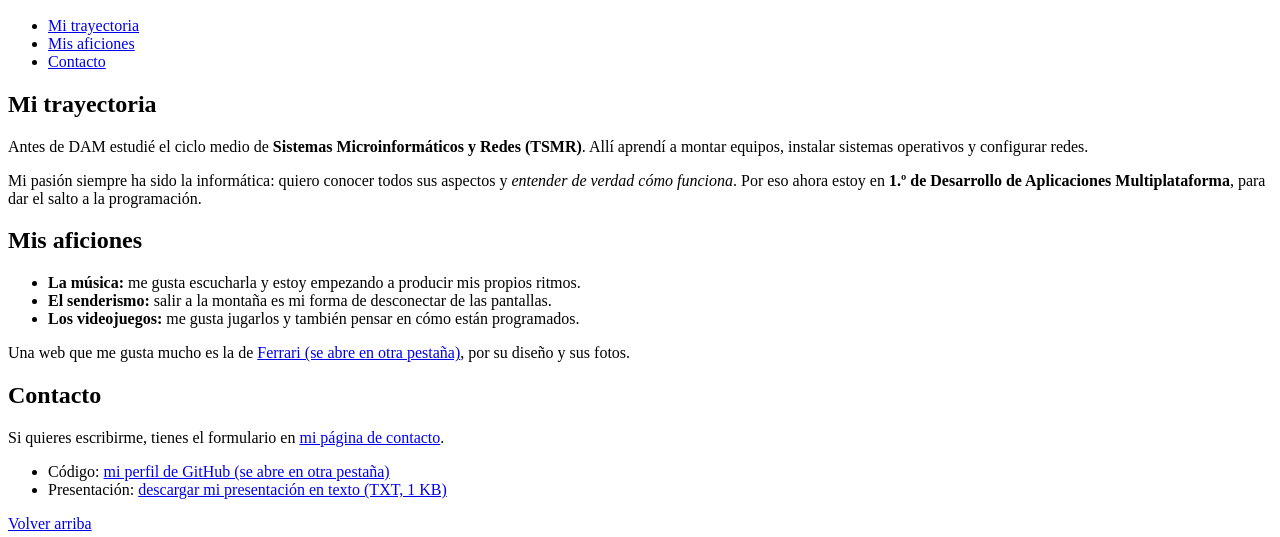
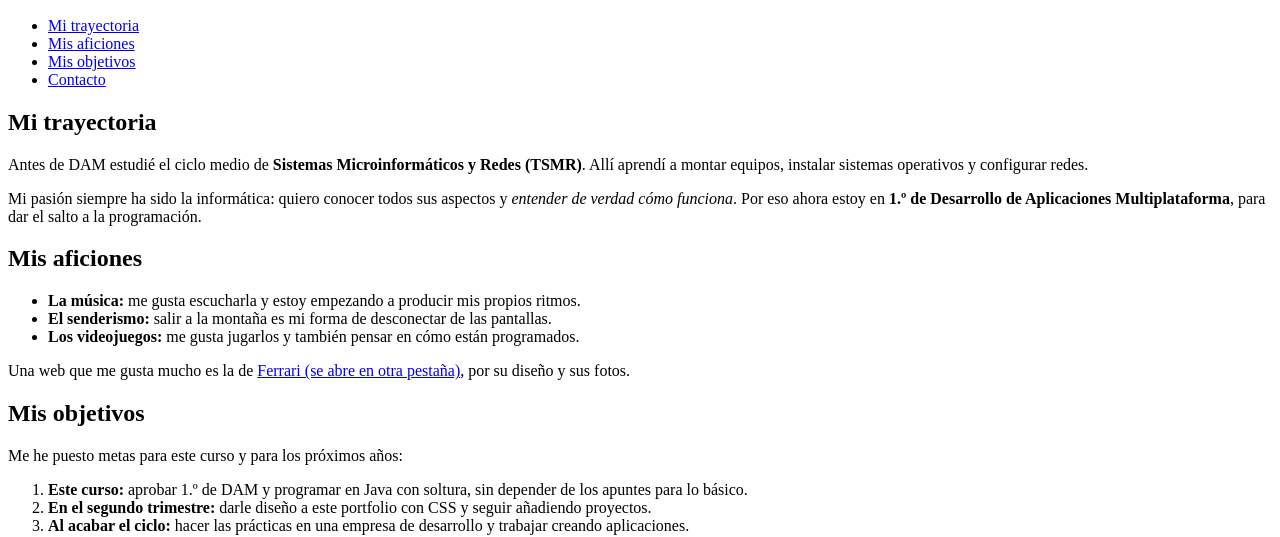
Before and after one commit to almelaxavimarti-beep/portfolio, a plain HTML site: page sobre-mi.html in a window 1280 px wide. Shown: the part 264-801 px from the top of the page. Drawn offline with Linux system fonts and the light colour scheme.

Commit message:
Añade sección de objetivos en Sobre mí

```diff
--- a/sobre-mi.html
+++ b/sobre-mi.html
@@ -1,4 +1,4 @@
-<!-- Xavi Almela Marti · Actividad 7 · 27/10/2026 -->
+<!-- Xavi Almela Marti · Integradora Tema 2 · Portfolio v1 · 28/10/2026 -->
 <!DOCTYPE html>
 <html lang="es">
 
@@ -31,6 +31,7 @@
       <ul>
         <li><a href="#trayectoria">Mi trayectoria</a></li>
         <li><a href="#aficiones">Mis aficiones</a></li>
+        <li><a href="#objetivos">Mis objetivos</a></li>
         <li><a href="#contacto-rapido">Contacto</a></li>
       </ul>
     </nav>
@@ -62,6 +63,16 @@
       </p>
     </section>
 
+    <section id="objetivos">
+      <h2>Mis objetivos</h2>
+      <p>Me he puesto metas para este curso y para los próximos años:</p>
+      <ol>
+        <li><strong>Este curso:</strong> aprobar 1.º de DAM y programar en Java con soltura, sin depender de los apuntes para lo básico.</li>
+        <li><strong>En el segundo trimestre:</strong> darle diseño a este portfolio con CSS y seguir añadiendo proyectos.</li>
+        <li><strong>Al acabar el ciclo:</strong> hacer las prácticas en una empresa de desarrollo y trabajar creando aplicaciones.</li>
+      </ol>
+    </section>
+
     <section id="contacto-rapido">
       <h2>Contacto</h2>
       <p>Si quieres escribirme, tienes el formulario en <a href="contacto.html">mi página de contacto</a>.</p>
```
